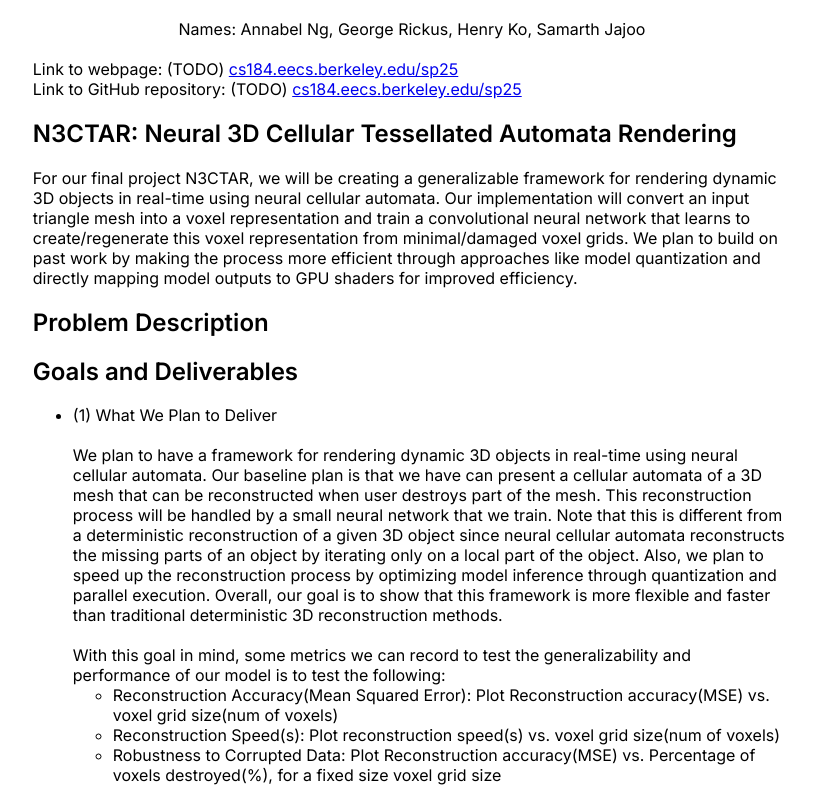
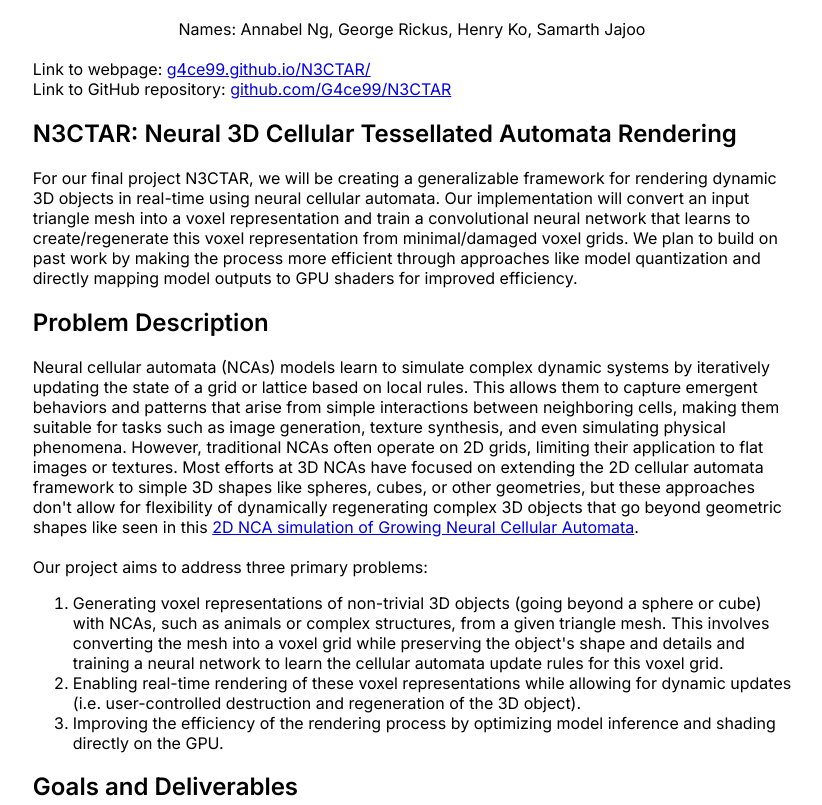
Before and after one commit to G4ce99/N3CTAR, a plain HTML site: page docs/index.html in a window 1280 px wide. Shown: the part 131-936 px from the top of the page, without its empty margins (228-1050 px from the left). Drawn offline with nearby package versions, Linux system fonts and the light colour scheme; some packages are replaced by stand-ins of ours.

Commit message:
update problem

```diff
--- a/docs/index.html
+++ b/docs/index.html
@@ -31,10 +31,10 @@
 		<div style="text-align: center;">Names: Annabel Ng, George Rickus, Henry Ko, Samarth Jajoo</div>
 
 		<br>
-		Link to webpage: (TODO) <a href="https://cs184.eecs.berkeley.edu/sp25">cs184.eecs.berkeley.edu/sp25</a>
+		Link to webpage: <a href="https://g4ce99.github.io/N3CTAR/">g4ce99.github.io/N3CTAR/</a>
 
 		<br>
-		Link to GitHub repository: (TODO) <a href="https://cs184.eecs.berkeley.edu/sp25">cs184.eecs.berkeley.edu/sp25</a>
+		Link to GitHub repository: <a href="https://github.com/G4ce99/N3CTAR5">github.com/G4ce99/N3CTAR</a>
 
 		<h2>N3CTAR: Neural 3D Cellular Tessellated Automata Rendering</h2>
 		For our final project N3CTAR, we will be creating a generalizable framework for rendering dynamic 3D objects in real-time using neural cellular automata.
@@ -44,6 +44,15 @@
 
 		<h2>Problem Description</h2>
 		<!-- TODO: ADD PROBLEM DESCRIPTION -->
+		Neural cellular automata (NCAs) models learn to simulate complex dynamic systems by iteratively updating the state of a grid or lattice based on local rules. This allows them to capture emergent behaviors and patterns that arise from simple interactions between neighboring cells, making them suitable for tasks such as image generation, texture synthesis, and even simulating physical phenomena. However, traditional NCAs often operate on 2D grids, limiting their application to flat images or textures. Most efforts at 3D NCAs have focused on extending the 2D cellular automata framework to  simple 3D shapes like spheres, cubes, or other geometries, but these approaches don't allow for flexibility of dynamically regenerating complex 3D objects that go beyond geometric shapes like seen in this <a href="https://distill.pub/2020/growing-ca/#experiment-3">2D NCA simulation of Growing Neural Cellular Automata</a>.
+		<br><br>
+
+		Our project aims to address three primary problems:
+		<ol>
+			<li>Generating voxel representations of non-trivial 3D objects (going beyond a sphere or cube) with NCAs, such as animals or complex structures, from a given triangle mesh. This involves converting the mesh into a voxel grid while preserving the object's shape and details and training a neural network to learn the cellular automata update rules for this voxel grid. </li>
+			<li>Enabling real-time rendering of these voxel representations while allowing for dynamic updates (i.e. user-controlled destruction and regeneration of the 3D object). </li>
+			<li>Improving the efficiency of the rendering process by optimizing model inference and shading directly on the GPU.</li>
+		</ol>
 
         <h2>Goals and Deliverables</h2>
 		<!-- TODO: ADD GOALS and DELIVERABLES -->
```
